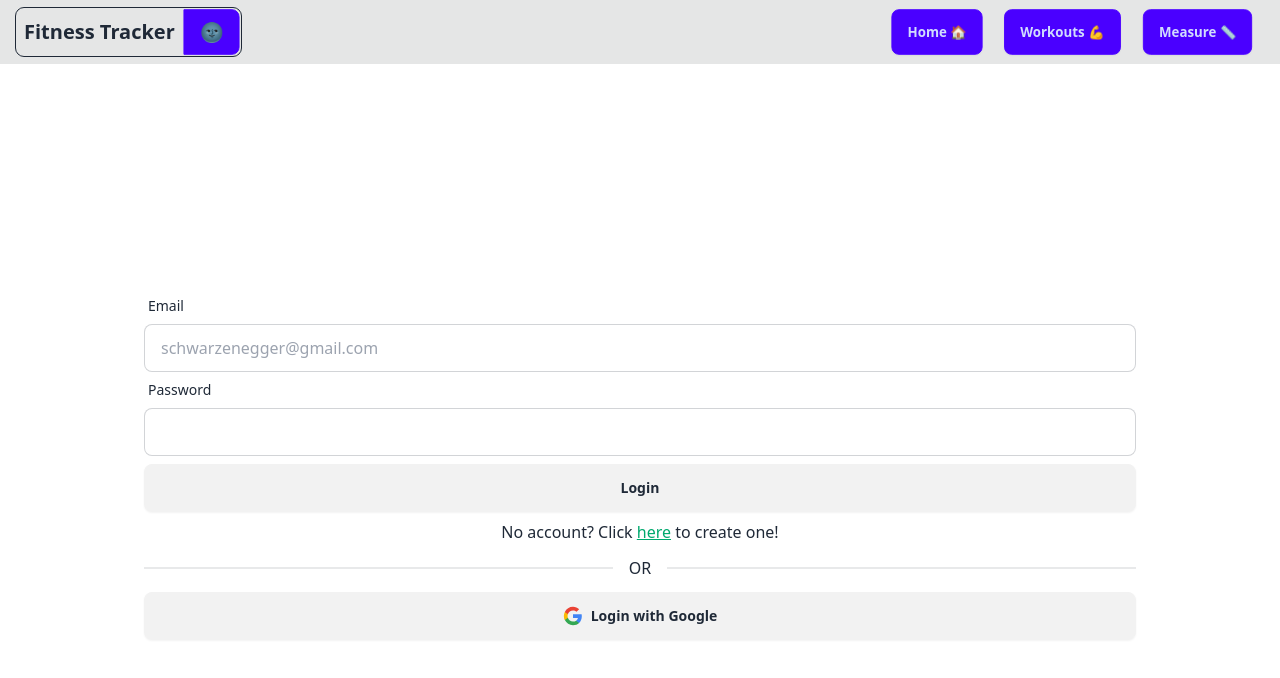
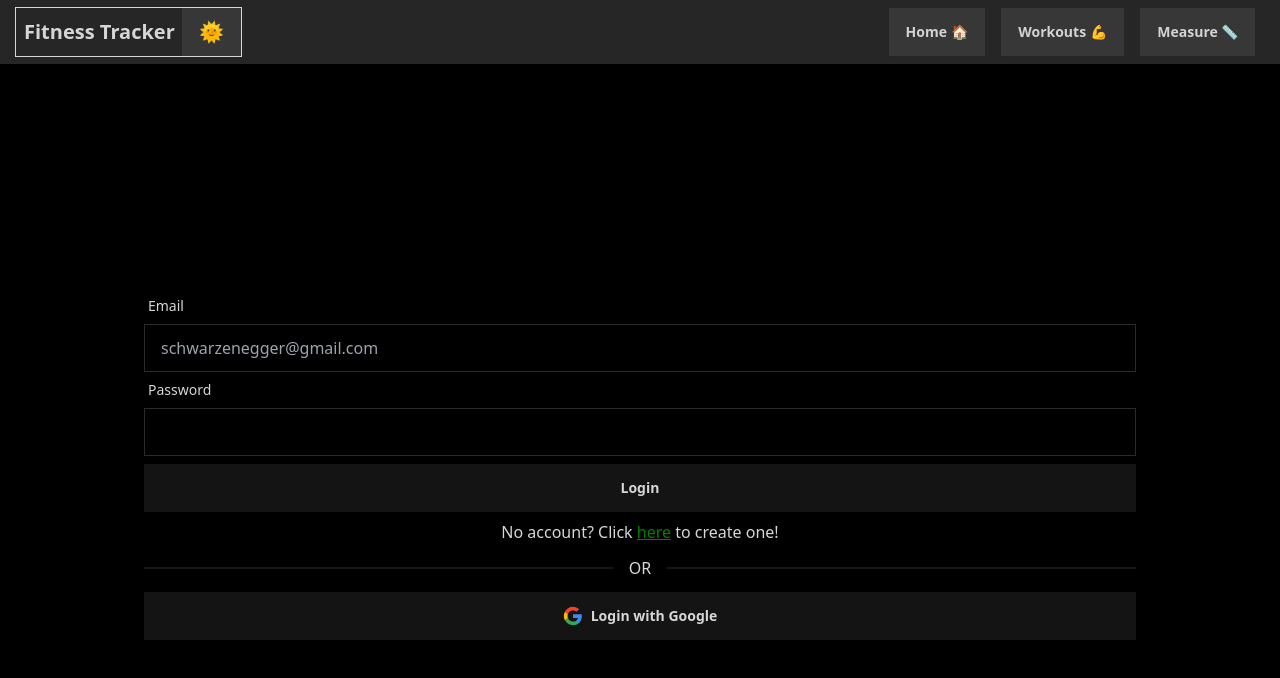
Before and after one commit to joshkat/Training-Tracker, a Next.js app: page /login in a window 1280 px wide. Shown: the top 678 px of the page. Built offline with nearby package versions, Linux system fonts and the light colour scheme.

Commit message:
Changed default theme to dark

```diff
--- a/app/components/Navbar/ThemeSwitch.jsx
+++ b/app/components/Navbar/ThemeSwitch.jsx
@@ -6,7 +6,8 @@ export default function ThemeSwitch() {
 
   useEffect(() => {
     const localTheme = localStorage.getItem("theme");
-    setTheme(localTheme ? localTheme : "light");
+    setTheme(localTheme ? localTheme : "black");
+    document.querySelector("html").setAttribute("data-theme", localTheme);
   }, []);
 
   return (
--- a/app/layout.jsx
+++ b/app/layout.jsx
@@ -9,7 +9,7 @@ export const metadata = {
 
 export default function RootLayout({ children }) {
   return (
-    <html lang="en" suppressHydrationWarning data-theme="light">
+    <html lang="en" suppressHydrationWarning data-theme="black">
       <body>
         <TopNav />
         {children}
--- a/tailwind.config.js
+++ b/tailwind.config.js
@@ -15,7 +15,7 @@ module.exports = {
     },
   },
   daisyui: {
-    themes: ["light", "black"],
+    themes: ["black", "light"],
   },
   plugins: [require("daisyui")],
 };
```
